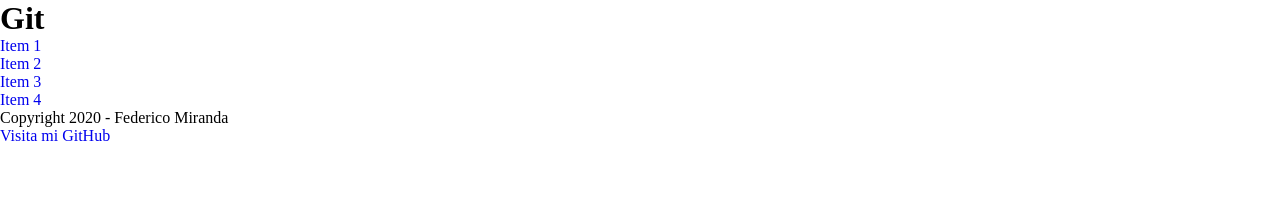
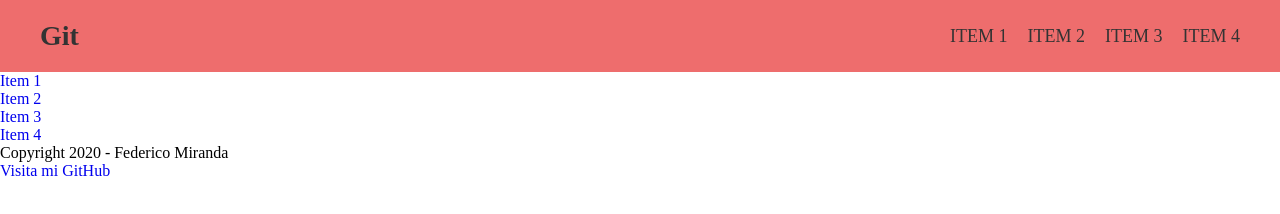
Before and after one commit to federicomiranda/proyecto-de-prueba, a plain HTML site: page index.html in a window 1280 px wide. Drawn offline with Linux system fonts and the light colour scheme.

Commit message:
Agregué el menú en el footer y cambié los estilos del header

```diff
--- a/css/estilos.css
+++ b/css/estilos.css
@@ -11,3 +11,32 @@ li {
 a {
   text-decoration: none;
 }
+
+/* HEADER */
+
+header {
+  background: rgb(238, 109, 109);
+  display: flex;
+  align-items: center;
+  justify-content: space-between;
+  padding: 20px 40px;
+}
+
+header h1 {
+  color: #333;
+  font-size: 28px;
+}
+
+header nav ul {
+  display: flex;
+}
+
+header nav ul li {
+  margin-left: 20px;
+}
+
+header nav ul li a {
+  color: #333;
+  text-transform: uppercase;
+  font-size: 18px;
+}
--- a/index.html
+++ b/index.html
@@ -21,6 +21,15 @@
     </header>
 
     <footer>
+        <nav>
+            <ul>
+                <li><a href="#">Item 1</a></li>
+                <li><a href="#">Item 2</a></li>
+                <li><a href="#">Item 3</a></li>
+                <li><a href="#">Item 4</a></li>
+            </ul>
+        </nav>
+
         <p>Copyright 2020 - Federico Miranda</p>
         <a href="#">Visita mi GitHub</a>
     </footer>
```
